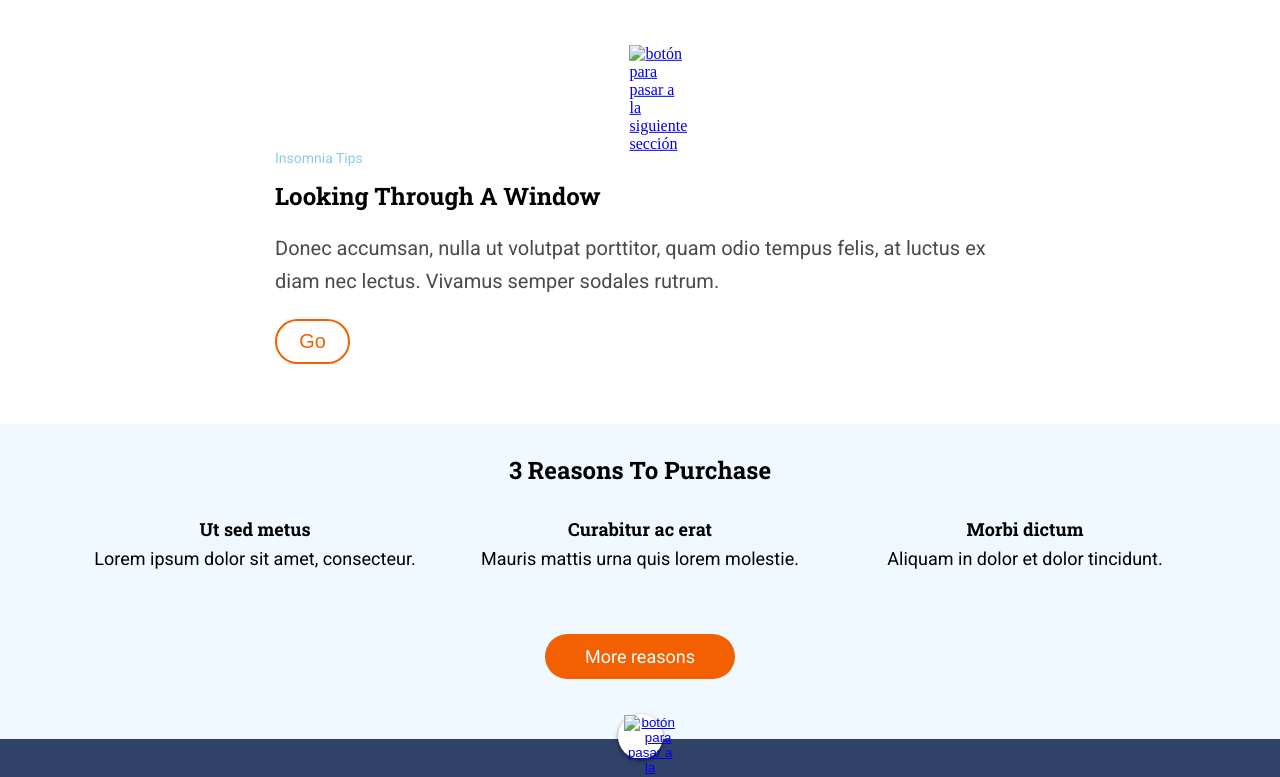
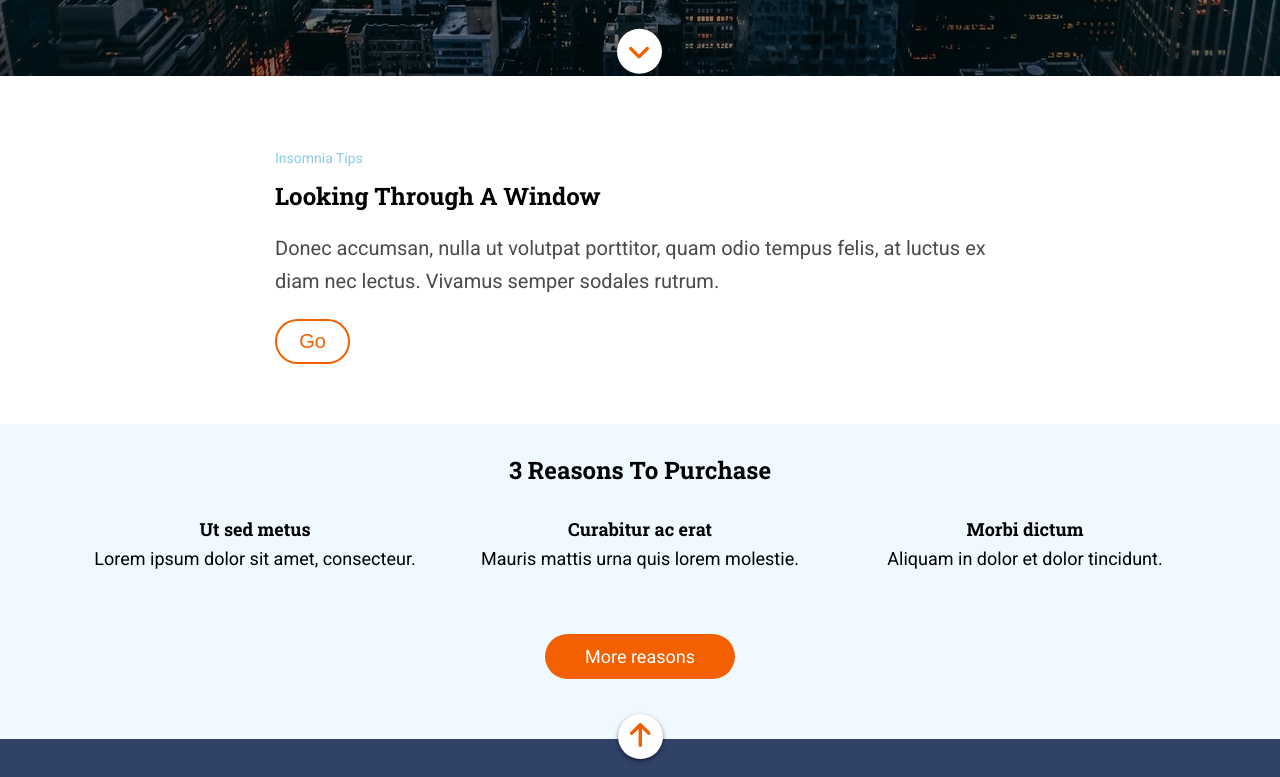
Before and after one commit to VictoriaDiro/f-m1-evaluacion-final-VictoriaDiro, a website: page public/index.html in a window 1280 px wide. Shown: the part 692-1469 px from the top of the page. Drawn offline with Linux system fonts and the light colour scheme; the site is published under a folder, as on GitHub Pages, so addresses that start at the root find nothing; files whose address does not match are found by name.

Commit message:
correct image's links

```diff
--- a/_src/assets/scss/layout/_header.scss
+++ b/_src/assets/scss/layout/_header.scss
@@ -24,7 +24,7 @@
 
 .page__header {
     height: 100vh;
-    background-image: url("/public/assets/images/cover.jpg");
+    background-image: url("assets/images/cover.jpg");
     background-position: center;
     background-size: cover;
     top: 0;
--- a/public/index.html
+++ b/public/index.html
@@ -32,7 +32,7 @@
                         </div>
                         <div class="botton__down-container">
                             <buttom class="hero__button-down"><a href="#main__section">
-                    <img class="hero__button-down-img" src="/public/assets/images/ico-scroll-down.svg" alt="botón para pasar a la siguiente sección"></a>
+                    <img class="hero__button-down-img" src="assets/images/ico-scroll-down.svg" alt="botón para pasar a la siguiente sección"></a>
 
                             </buttom>
                         </div>
@@ -79,7 +79,7 @@
             <footer class="page__footer">
                 <div class="footer__button-up-comtainer"><a href="#header__seccition">
         <button class="footer__button-up">
-                <img class="hero__button-up-img" src="/public/assets/images/ico-arrow.svg" alt="botón para pasar a la siguiente sección"></a>
+                <img class="hero__button-up-img" src="assets/images/ico-arrow.svg" alt="botón para pasar a la siguiente sección"></a>
 
                     </button>
                 </div>
```
Also changed, not shown: _src/templates/partials/_footer.html (+1 -1 lines), _src/templates/partials/_header.html (+1 -1 lines), public/assets/css/main.css, 1 other file.
